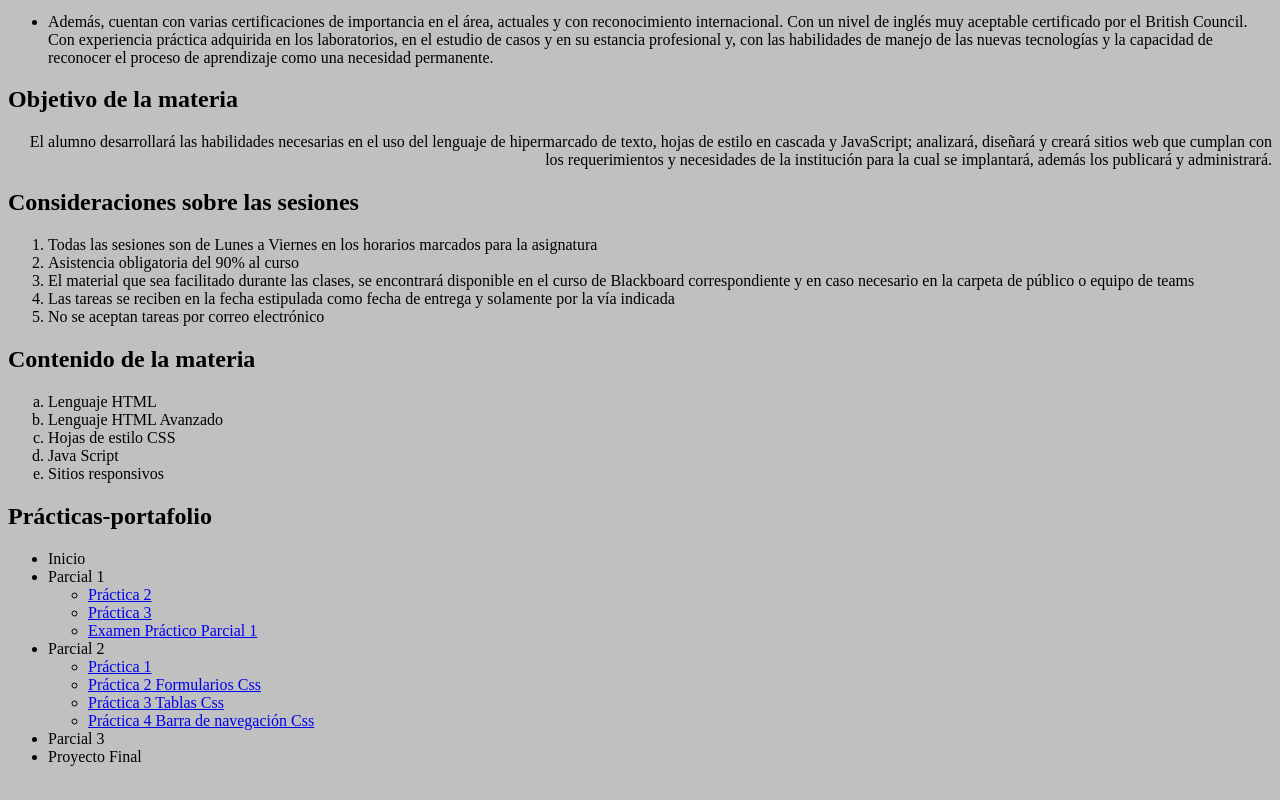
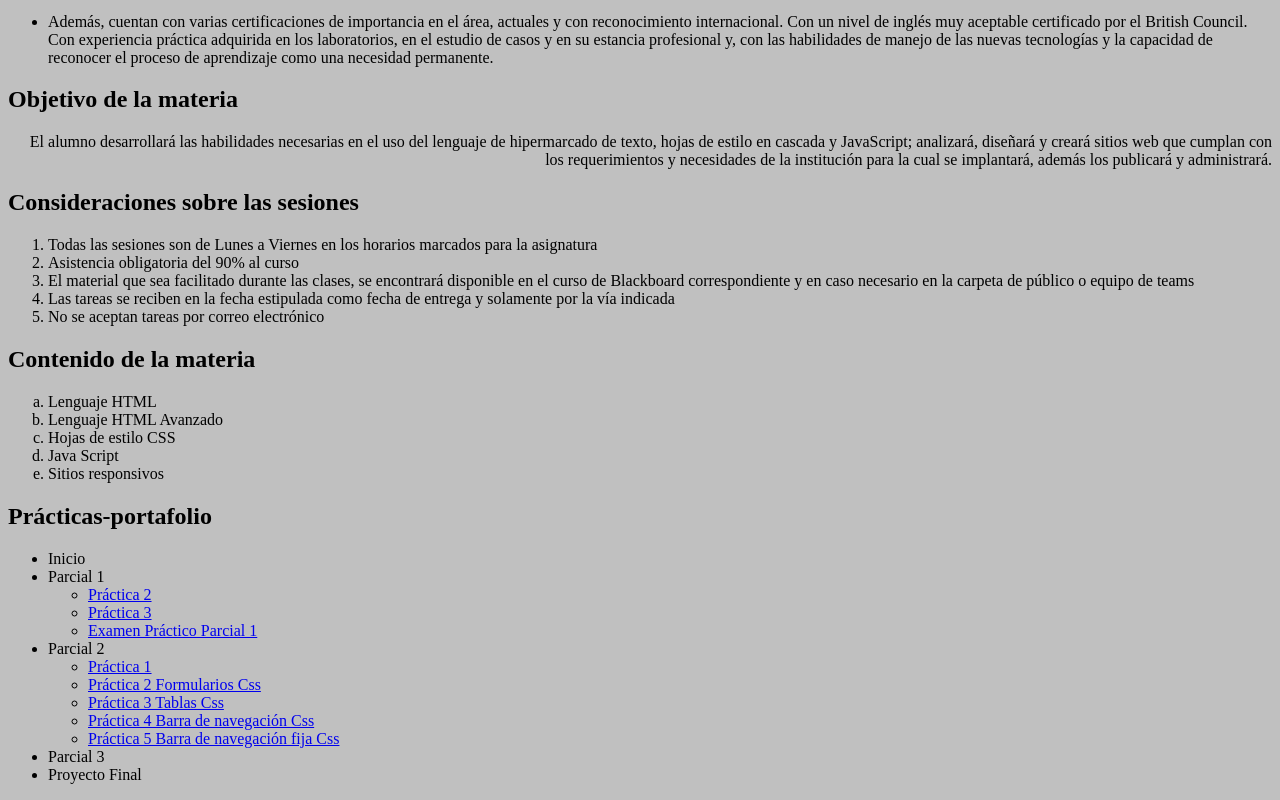
Before and after one commit to 3mm4nu3lMr/evidencias1web, a plain HTML site: page index.html in a window 1280 px wide. Shown: the part 896-1696 px from the top of the page. Drawn offline with Linux system fonts and the light colour scheme.

Commit message:
index.html

```diff
--- a/index.html
+++ b/index.html
@@ -108,6 +108,7 @@ Fecha: 06/02/25-->
 					<li> <a href="Practica Forms.html">Práctica 2 Formularios Css</a></li>
 					<li> <a href="Tablas.html">Práctica 3 Tablas Css</a></li>
 					<li> <a href="Barra Nav.html">Práctica 4 Barra de navegación Css</a></li>
+					<li> <a href="Barra Nav.html">Práctica 5 Barra de navegación fija Css</a></li>
 
 				</ul>
 			<li>Parcial 3</li>
```
